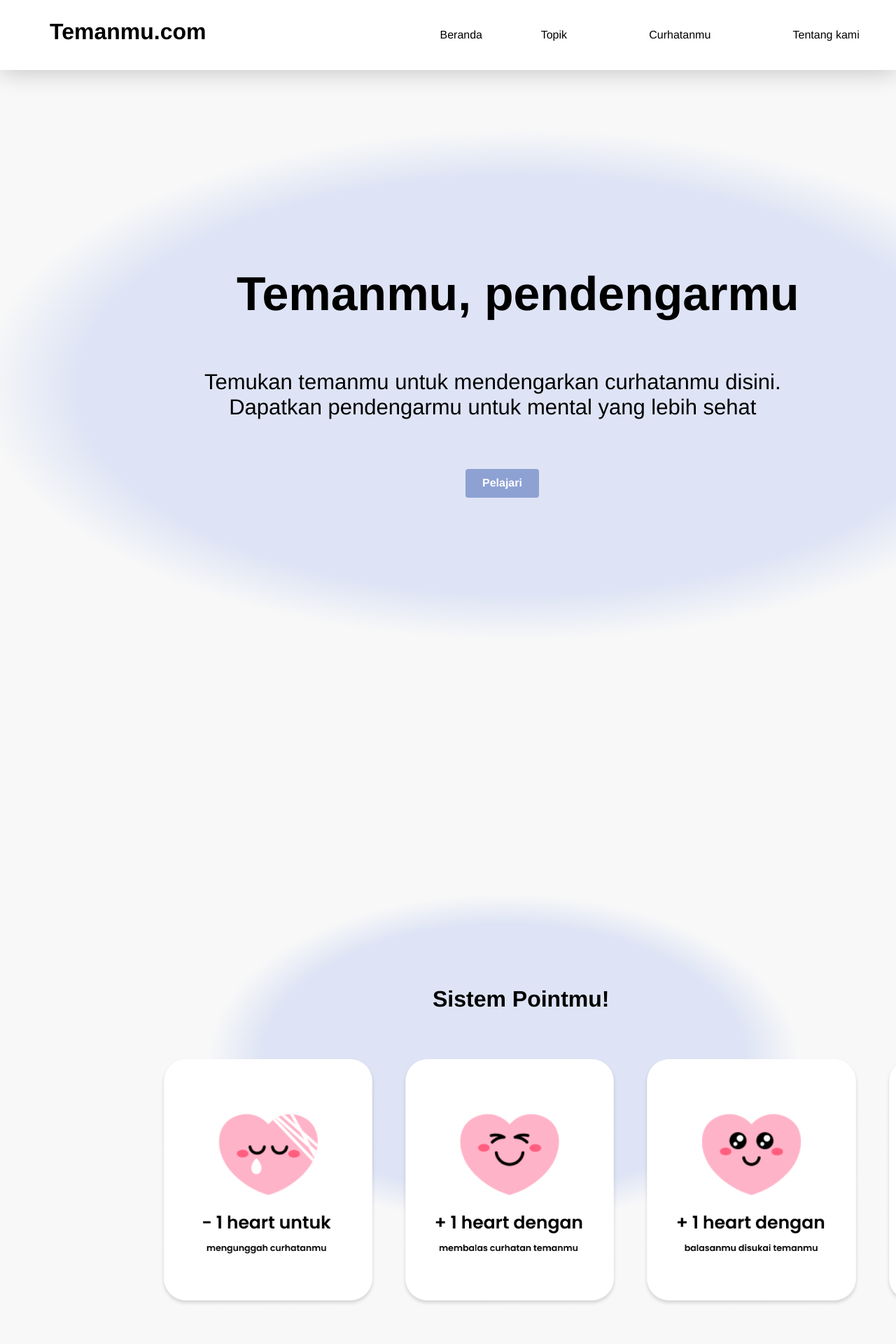
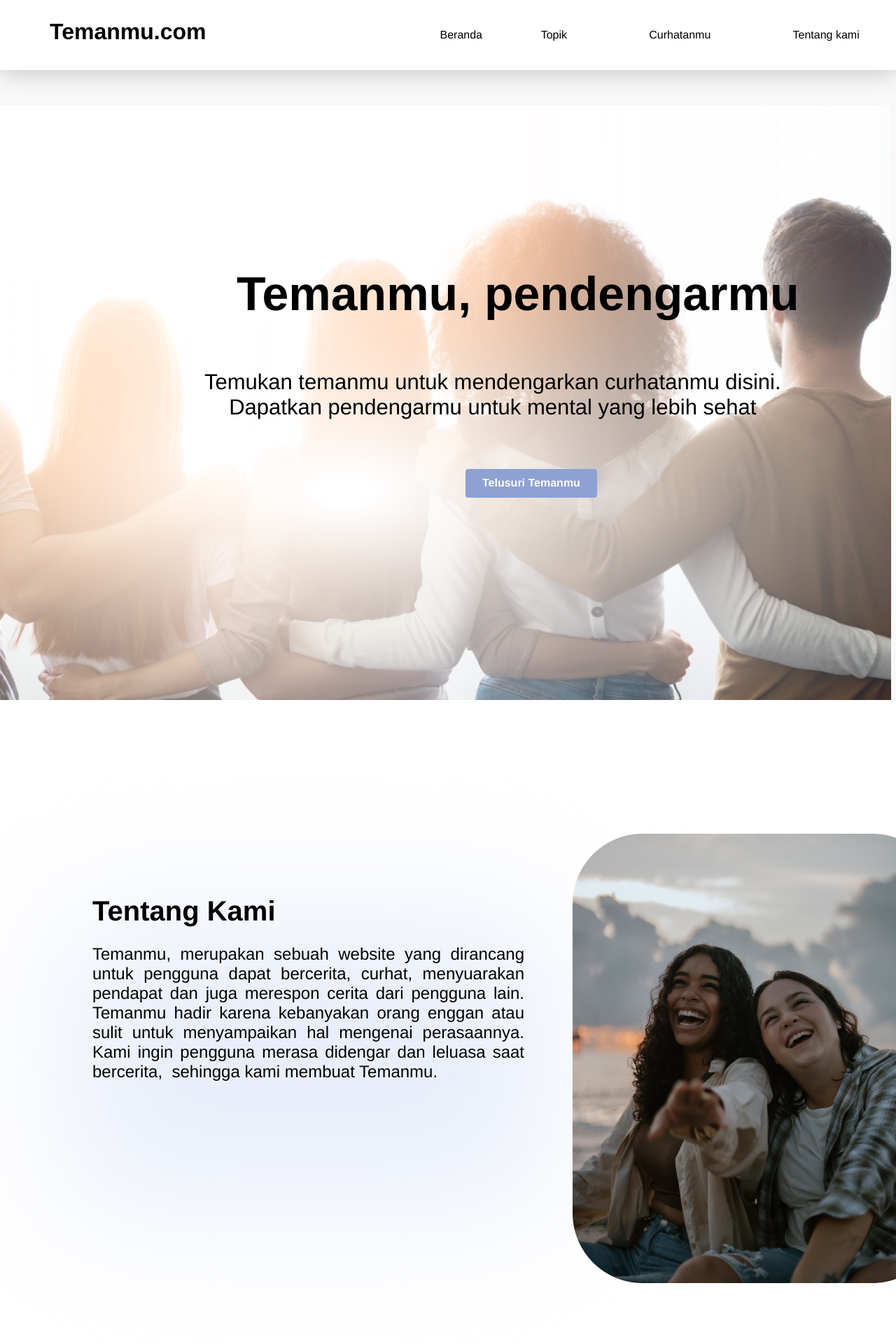
Before and after one commit to V1nh3r/Temanmu.com, a PHP site: page /homepage.html in a window 1280 px wide. Shown: the top 1920 px of the page at 70% size. Run offline with PHP 8.4, Linux system fonts and the light colour scheme.

Commit message:
update
homepage

```diff
--- a/homepage.html
+++ b/homepage.html
@@ -32,7 +32,10 @@
                   </div>
               </div>
             </header>
-            <div class="overlap-group-bg"></div>
+            <div class="overlap-group-bg-hal-1">
+              <img class="hal-1" src="btn/hal_1_homepage.png"/>
+              <div class="overlap-group-bg"></div>
+            </div>
             <div class="frame-3">
               <div class="button-text-wrapper">
                 <p class="p">Temukan temanmu untuk mendengarkan curhatanmu disini.<br> Dapatkan pendengarmu untuk mental yang lebih sehat</p><br>
@@ -43,7 +46,7 @@
             </div>
             <div class="primary-button-l">
               <div class="primary-button-l-wrapper">
-                <div class="primary-button-l-2"><div class="primary-button-l-3">Pelajari</div></div>
+                <div class="primary-button-l-2"><div class="primary-button-l-3">Telusuri Temanmu</div></div>
               </div>
             </div>
           </div>
@@ -84,6 +87,19 @@
               </div>
             </div>
           </div>
+        </div>
+        <div class="desktop-0">
+          <div class="overlap-group-0">
+            <div class="rectangle"></div>
+            <p class="temanmu-merupakan">
+              Temanmu, merupakan sebuah website yang dirancang untuk pengguna dapat bercerita, curhat, menyuarakan pendapat
+              dan juga merespon cerita dari pengguna lain. Temanmu hadir karena kebanyakan orang enggan atau sulit untuk
+              menyampaikan hal mengenai perasaannya. Kami ingin pengguna merasa didengar dan leluasa saat
+              bercerita,&nbsp;&nbsp;sehingga kami membuat Temanmu.
+            </p>
+            <div class="text-wrapper-0">Tentang Kami</div>
+          </div>
+          <img class="unsplash" src="btn/hal_2_homepage.png" />
         </div>
         <div class="desktop-3">
           <div class="overlap-3">
--- a/style_homepage.css
+++ b/style_homepage.css
@@ -56,10 +56,21 @@
     height: 940px;
     top: 80px;
     left: -250px;
-    background-color: #e8eefa78;
-    background :radial-gradient(#dee4f5 45%, #e8eefa00 55%) ;
+    background-color: #e8eefabe;
+    background :radial-gradient(#ffffff 3%, #e8eefa00 75%) ;
   }
 
+  .home-brenda .overlap-group-bg-hal-1 {
+    position: absolute;
+    width: 100%;
+    height: 100%;
+    top: 150px;
+    left: -250px;
+  }
+
+.hal-1{
+  width: 119%;
+}
   .home-brenda .overlap-group {
     position: relative;
     height: 1000px;
@@ -68,24 +79,8 @@
 
   }
 
- /* .home-brenda .ellipse {
-    position: absolute;
-    width: 100%;
-    height: 625px;
-    top: 375px;
-    left: 520px;
-  }
-
-  .home-brenda .ellipse2 {
-    position: absolute;
-    width: 100%;
-    height: 774px;
-    top: 0;
-    left: 0;
-  } */
-
   .home-brenda .header {
-    position: absolute;
+    position: fixed;
     width: 100%;
     height: 100px;
     top: 0;
@@ -95,7 +90,9 @@
     border-right-style: none;
     border-bottom-style: none;
     box-shadow: 0 4px 34px rgba(0, 0, 0, 0.2);
+    z-index: 1000;
 }
+
 
   .home-brenda .text-wrapper {
     position: absolute;
@@ -318,7 +315,7 @@
 
   .home-brenda .desktop {
     height: 1024px;
-    top:2600px;
+    top:3700px;
     position: absolute;
     width: 100%;
     left: 0;
@@ -433,8 +430,8 @@
   }
 
   .home-brenda .desktop-2 {
-    height: 999px;
-    top: 1800px;
+    height: 700px;
+    top: 3000px;
     position: absolute;
     width: 100%;
     left: 0;
@@ -446,7 +443,7 @@
     position: absolute;
     width: 1085px;
     height: 603px;
-    top: 210px;
+    top: 90px;
     left: 177px;
     background-color: #e8eefa78;
     background :radial-gradient(#dee4f5 45%, #e8eefa00 55%) ;
@@ -478,9 +475,73 @@
     top: 320px;
     left: 435px;
   }
+
+  .home-brenda .desktop-0 {
+    position: absolute;
+    width: 999%;
+    height:1000px;
+    background-color: #ffffff;
+    top: 1000px;
+
+  }
+
+  .home-brenda .desktop-0 .overlap-group-0 {
+    position: absolute;
+    width: 693px;
+    height: 442px;
+    top: 279px;
+    left: 94px;
+  }
+
+  .home-brenda .desktop-0 .rectangle {
+    position: absolute;
+    width: 693px;
+    height: 411px;
+    top: 31px;
+    left: 0;
+    background-color: #e8eefa;
+    border-radius: 16px;
+    filter: blur(100px);
+  }
+
+  .home-brenda .desktop-0 .temanmu-merupakan {
+    position: absolute;
+    width: 617px;
+    top: 70px;
+    left: 38px;
+    font-family: "Poppins-Medium", Helvetica;
+    font-weight: 500;
+    color: #000000;
+    font-size: 24px;
+    text-align: justify;
+    letter-spacing: 0;
+    line-height: normal;
+  }
+
+  .home-brenda .desktop-0 .text-wrapper-0 {
+    position: absolute;
+    top: 0;
+    left: 38px;
+    font-family: "Poppins-Bold", Helvetica;
+    font-weight: 700;
+    color: #000000;
+    font-size: 40px;
+    letter-spacing: 0;
+    line-height: normal;
+  }
+
+  .home-brenda .desktop-0 .unsplash {
+    position: absolute;
+    width: 528px;
+    height: 642px;
+    top: 191px;
+    left: 818px;
+    object-fit: cover;
+  }
+
   .home-brenda .desktop-3 {
     height: 999px;
-    top: 1000px;
+    top: 2000px;
     position: absolute;
     width: 100%;
     left: 0;
@@ -491,7 +552,7 @@
     position: absolute;
     width: 1085px;
     height: 603px;
-    top: 210px;
+    top: 130px;
     left: 177px;
     background-color: #e8eefa78;
     background :radial-gradient(#dee4f5 45%, #e8eefa00 55%) ;
@@ -559,7 +620,7 @@
     position: absolute;
     width: 100%;
     height: 400px;
-    top: 3625px;
+    top: 5000px;
     left: 0;
     background-color: transparent;
     border-top-width: 1px;
```
Also changed, not shown: btn/hal_1_homepage.png (added), btn/hal_2_homepage.png (added).
